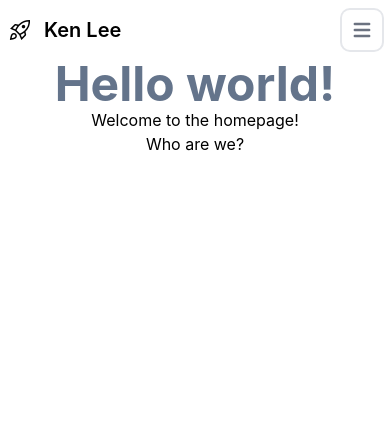
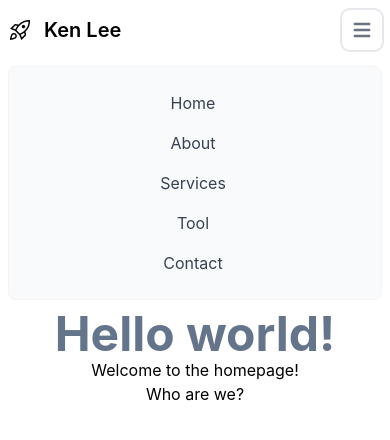
Before and after one commit to ken-lyk/ken-lyk.github.io, a React (Create React App) app: page / in a window 390 px wide. Both pictures are taken after a click on the button "Open main menu". Shown: the top 440 px of the page. Built offline with nearby package versions, Linux system fonts and the light colour scheme.

Commit message:
update nav bar

```diff
--- a/src/NavigationBar.js
+++ b/src/NavigationBar.js
@@ -9,6 +9,13 @@ const NavigationBarType = {
 };
 
 export default class NavigationBar extends Component {
+    constructor(props) {
+        super(props);
+        this.state = {
+            isToggle: false,
+        };
+    }
+
     render() {
         return (
             <nav class="bg-white border-gray-200 px-2 sm:px-4 py-2.5 rounded dark:bg-gray-900">
@@ -17,7 +24,13 @@ export default class NavigationBar extends Component {
                         <img src={require('./Resources/rocket_launch.png')} class="mr-3 h-6 sm:h-9" alt="Logo" />
                         <span class="self-center text-xl font-semibold whitespace-nowrap dark:text-white">Ken Lee</span>
                     </a>
-                    <button data-collapse-toggle="navbar-default" type="button" class="inline-flex items-center p-2 ml-3 text-sm text-gray-500 rounded-lg md:hidden hover:bg-gray-100 focus:outline-none focus:ring-2 focus:ring-gray-200 dark:text-gray-400 dark:hover:bg-gray-700 dark:focus:ring-gray-600" aria-controls="navbar-default" aria-expanded="false">
+                    <button
+                        onClick={() => {
+                            this.setState({ isToggle: !this.state.isToggle })
+                        }}
+                        data-collapse-toggle="navbar-default"
+                        type="button"
+                        class="inline-flex items-center p-2 ml-3 text-sm text-gray-500 rounded-lg md:hidden hover:bg-gray-100 focus:outline-none focus:ring-2 focus:ring-gray-200 dark:text-gray-400 dark:hover:bg-gray-700 dark:focus:ring-gray-600" aria-controls="navbar-default" aria-expanded="false">
                         <span class="sr-only">Open main menu</span>
                         <svg class="w-6 h-6" aria-hidden="true" fill="currentColor" viewBox="0 0 20 20" xmlns="http://www.w3.org/2000/svg"><path fill-rule="evenodd" d="M3 5a1 1 0 011-1h12a1 1 0 110 2H4a1 1 0 01-1-1zM3 10a1 1 0 011-1h12a1 1 0 110 2H4a1 1 0 01-1-1zM3 15a1 1 0 011-1h12a1 1 0 110 2H4a1 1 0 01-1-1z" clip-rule="evenodd"></path></svg>
                     </button>
@@ -34,10 +47,15 @@ export default class NavigationBar extends Component {
         NavigationBarType.Tool,
         NavigationBarType.Contact]
 
-        var listItem = list.map(element => {
+        var listItem = list.map((element, index) => {
+            // if(index === 0) {
+            //     return this.renderListItemHome(element)
+            // }
             return this.renderListItem(element)
         });
-        return <div class="hidden w-full md:block md:w-auto" id="navbar-default">
+        return <div
+            class={this.state.isToggle ? "w-full md:block md:w-auto" : "hidden w-full md:block md:w-auto"}
+            id="navbar-default">
             <ul class="flex flex-col p-4 mt-4 bg-gray-50 rounded-lg border border-gray-100 md:flex-row md:space-x-8 md:mt-0 md:text-sm md:font-medium md:border-0 md:bg-white dark:bg-gray-800 md:dark:bg-gray-900 dark:border-gray-700">
                 {listItem}
             </ul>
@@ -49,4 +67,12 @@ export default class NavigationBar extends Component {
             <a href="/" class="block py-2 pr-4 pl-3 text-gray-700 rounded hover:bg-gray-100 md:hover:bg-transparent md:border-0 md:hover:text-blue-700 md:p-0 dark:text-gray-400 md:dark:hover:text-white dark:hover:bg-gray-700 dark:hover:text-white md:dark:hover:bg-transparent">{title}</a>
         </li>
     }
+
+    renderListItemHome(title) {
+        <li>
+            <a href="/" class="block py-2 pr-4 pl-3 text-white bg-blue-700 rounded md:bg-transparent md:text-blue-700 md:p-0 dark:text-white" aria-current="page">
+                {title}
+            </a>
+        </li>
+    }
 }
```
